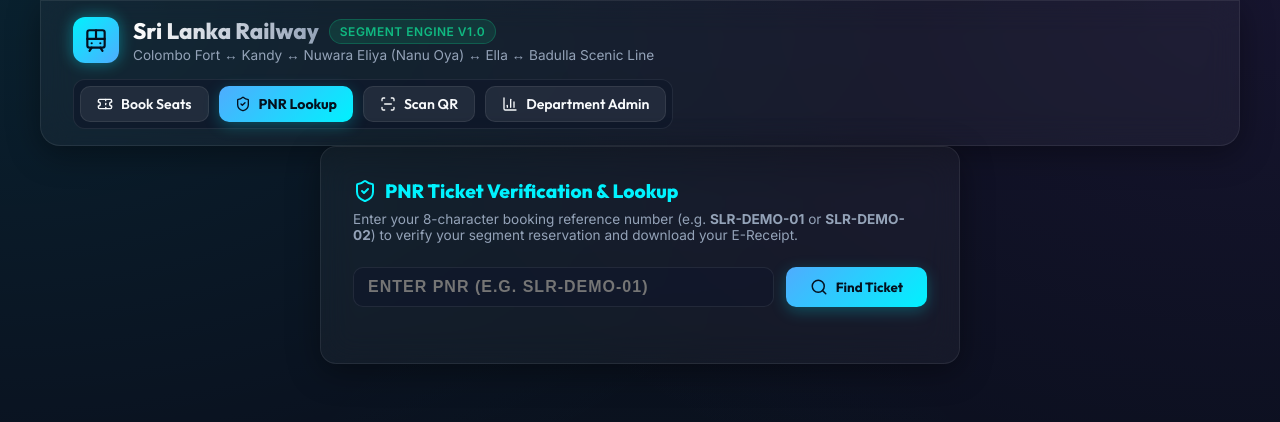
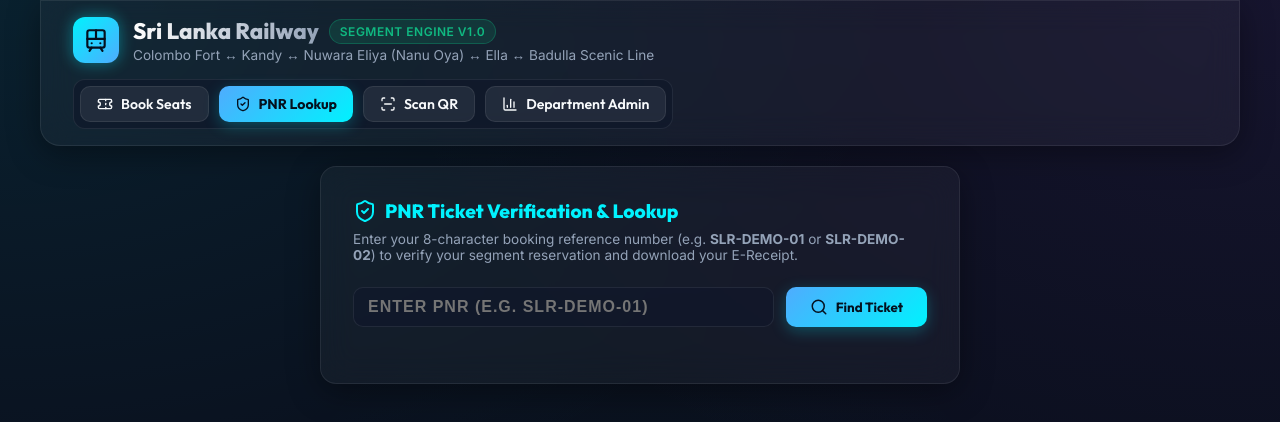
Before and after one commit to SankalpaFernando/trainbooking, a React (Vite) app in the folder frontend/: page / in a window 1280 px wide. Both pictures are taken after a click on the button "PNR Lookup". Shown: the top 422 px of the page. Built offline with nearby package versions, Linux system fonts and the light colour scheme; no server answers.

Commit message:
Fix spacing

```diff
--- a/frontend/src/components/AdminDashboard.tsx
+++ b/frontend/src/components/AdminDashboard.tsx
@@ -456,10 +456,10 @@
       </div>
 
       {/* System Settings Configuration */}
-      <div className="glass-card" style={{ padding: '32px', marginBottom: '32px' }}>
+      <div className="glass-card" style={{ padding: '32px', marginBottom: '32px',marginTop:'20px' }}>
         <h2 style={{ fontSize: '1.15rem', fontWeight: 700, marginBottom: '24px', display: 'flex', alignItems: 'center', gap: '8px', color: 'var(--accent-emerald)' }}>
           <Settings size={20} />
-          System Settings (Booking Horizon)
+          System Settings
         </h2>
         <p style={{ fontSize: '0.85rem', color: 'var(--text-muted)', marginBottom: '24px' }}>
           Configure how many days in advance passengers are allowed to book seats.
--- a/frontend/src/components/PNRLookup.tsx
+++ b/frontend/src/components/PNRLookup.tsx
@@ -30,7 +30,7 @@
   };
 
   return (
-    <div className="glass-card" style={{ padding: '32px', maxWidth: '640px', margin: '0 auto' }}>
+    <div className="glass-card" style={{ padding: '32px', maxWidth: '640px', margin: '0 auto',marginTop:'20px'  }}>
       <h2 style={{ fontSize: '1.2rem', fontWeight: 800, color: 'var(--accent-cyan)', display: 'flex', alignItems: 'center', gap: '8px', marginBottom: '8px' }}>
         <ShieldCheck size={24} />
         PNR Ticket Verification & Lookup
```
